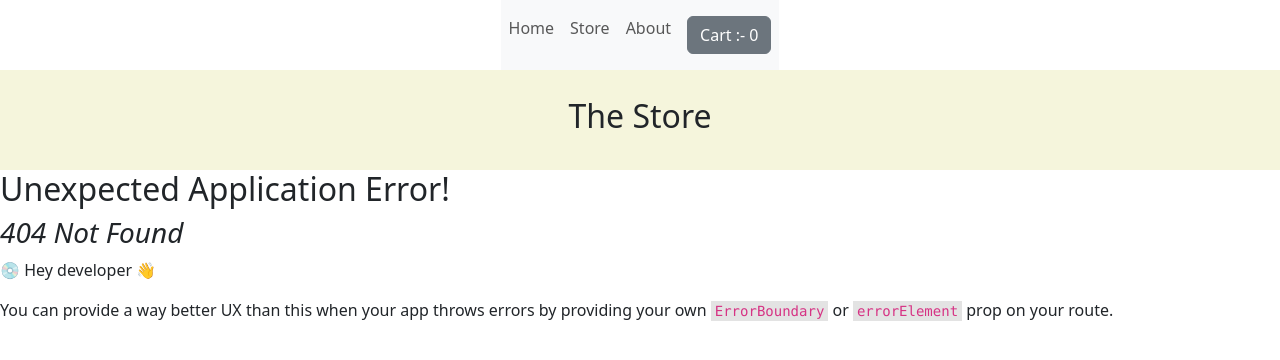
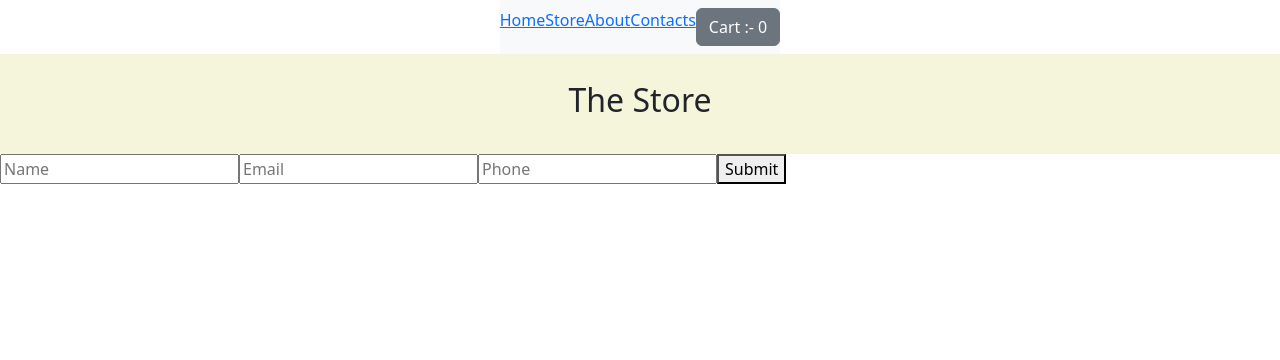
Before and after one commit to abhay-singhchauhan/ecom-sharpener, a React (Create React App) app: page /contacts in a window 1280 px wide. Before the commit this address had no page. Shown: the top 360 px of the page. Built offline with nearby package versions, Linux system fonts and the light colour scheme.

Commit message:
added the contacts page as well

```diff
--- a/src/App.js
+++ b/src/App.js
@@ -1,27 +1,15 @@
 import "./App.css";
 import Nav from "./components/Nav";
 import Heading from "./components/Heading";
-import ProductCart from "./components/ProductCard";
+import ProductCard from "./components/ProductCard";
 import Cart from "./components/Cart";
 import ContextProvider from "./context/contextProvider";
 import About from "./components/About";
+import Contacts from "./components/Contacts";
 import { useState } from "react";
-import { createBrowserRouter, RouterProvider } from "react-router-dom";
+import { Route, Routes } from "react-router-dom";
 import Home from "./components/Home";
-const routers = createBrowserRouter([
-  {
-    path: "/",
-    element: <ProductCart></ProductCart>,
-  },
-  {
-    path: "/about",
-    element: <About></About>,
-  },
-  {
-    path: "/home",
-    element: <Home></Home>,
-  },
-]);
+
 function App() {
   const [show, setShow] = useState(false);
 
@@ -32,7 +20,15 @@ function App() {
     <ContextProvider>
       <Nav onOpen={handleShow}></Nav>
       <Heading></Heading>
-      <RouterProvider router={routers}></RouterProvider>
+      <main>
+        <Routes>
+          <Route path="/home" element={<Home></Home>}></Route>
+          <Route path="/" element={<ProductCard></ProductCard>}></Route>
+          <Route path="/about" element={<About></About>}></Route>
+          <Route path="/contacts" element={<Contacts></Contacts>}></Route>
+        </Routes>
+      </main>
+
       <Cart onClose={handleClose} onOpen={handleShow} current={show}></Cart>
     </ContextProvider>
   );
--- /dev/null
+++ b/src/components/Contacts.js
@@ -0,0 +1,49 @@
+import { useEffect, useState } from "react";
+import "./Contacts.css";
+
+const Contacts = () => {
+  const [inputData, setInputData] = useState({});
+  function input(str, value) {
+    let obj = { ...inputData };
+    obj[str] = value;
+    setInputData({ ...obj });
+    console.log(inputData);
+  }
+
+  async function onFormSubmit(e) {
+    e.preventDefault();
+    try {
+      const res = await fetch("////", {
+        method: "POST",
+        headers: { "Content-Type": "application/json" },
+        body: JSON.stringify(inputData),
+      });
+      const res2 = await res.json();
+      console.log(res);
+    } catch (err) {
+      console.log(err);
+    }
+  }
+
+  return (
+    <form onSubmit={onFormSubmit}>
+      <input
+        onInput={(e) => input("Name", e.target.value)}
+        type="text"
+        placeholder="Name"
+      ></input>
+      <input
+        onInput={(e) => input("Email", e.target.value)}
+        type="text"
+        placeholder="Email"
+      ></input>
+      <input
+        onInput={(e) => input("Phone", e.target.value)}
+        type="phone"
+        placeholder="Phone"
+      ></input>
+      <button type="submit">Submit</button>
+    </form>
+  );
+};
+export default Contacts;
--- a/src/components/Nav.js
+++ b/src/components/Nav.js
@@ -2,33 +2,35 @@ import { Button, Navbar, Container, Nav, NavDropdown } from "react-bootstrap";
 import "./Nav.css";
 import Context from "../context/context";
 import { useContext } from "react";
+import { Link } from "react-router-dom";
 
 function NavComp(props) {
   const Cnxt = useContext(Context);
 
   console.log(Cnxt);
 
-  function toRoute(str) {
-    window.location = str;
-  }
   return (
     <div className="NavCont">
       <Navbar expand="lg" className="bg-body-tertiary">
         <Nav className="me-auto">
-          <Nav.Link onClick={() => toRoute("/home")} href="#home">
-            Home
-          </Nav.Link>
-          <Nav.Link onClick={() => toRoute("/")} href="#store">
-            Store
-          </Nav.Link>
-          <Nav.Link onClick={() => toRoute("/about")} href="#about">
-            About
-          </Nav.Link>
-          <Nav.Link href="#cart">
+          <Link to={"/home"}>
+            <div>Home</div>
+          </Link>
+          <Link to={"/"}>
+            <div>Store</div>
+          </Link>
+          <Link to={"/about"}>
+            <div>About</div>
+          </Link>
+          <Link to={"/contacts"}>
+            <div>Contacts</div>
+          </Link>
+
+          <div>
             <Button onClick={props.onOpen} variant="secondary">
               Cart :- {Cnxt.items.length}
             </Button>
-          </Nav.Link>
+          </div>
         </Nav>
       </Navbar>
     </div>
--- a/src/index.js
+++ b/src/index.js
@@ -2,14 +2,17 @@ import React from "react";
 import ReactDOM from "react-dom/client";
 import "./index.css";
 import App from "./App";
-
+import { BrowserRouter } from "react-router-dom";
 import "bootstrap/dist/css/bootstrap.min.css";
 
 const root = ReactDOM.createRoot(document.getElementById("root"));
 root.render(
-  <React.StrictMode>
-    <App />
-  </React.StrictMode>
+  <BrowserRouter>
+    {" "}
+    <React.StrictMode>
+      <App />
+    </React.StrictMode>
+  </BrowserRouter>
 );
 
 // If you want to start measuring performance in your app, pass a function
```
Also changed, not shown: src/components/Contacts.css (added).
